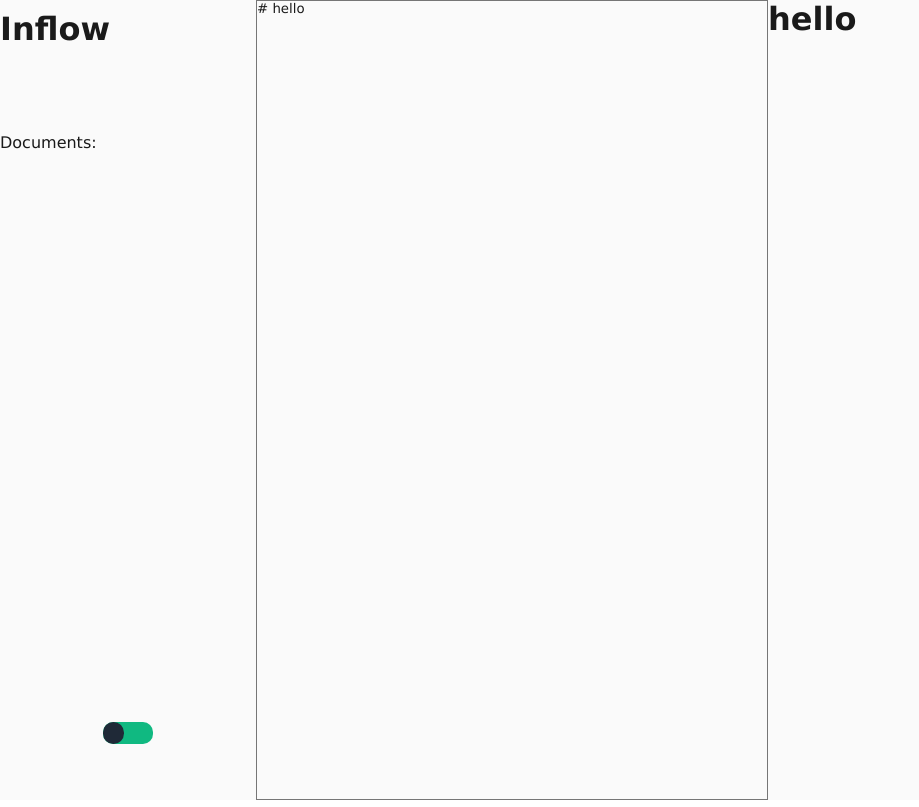
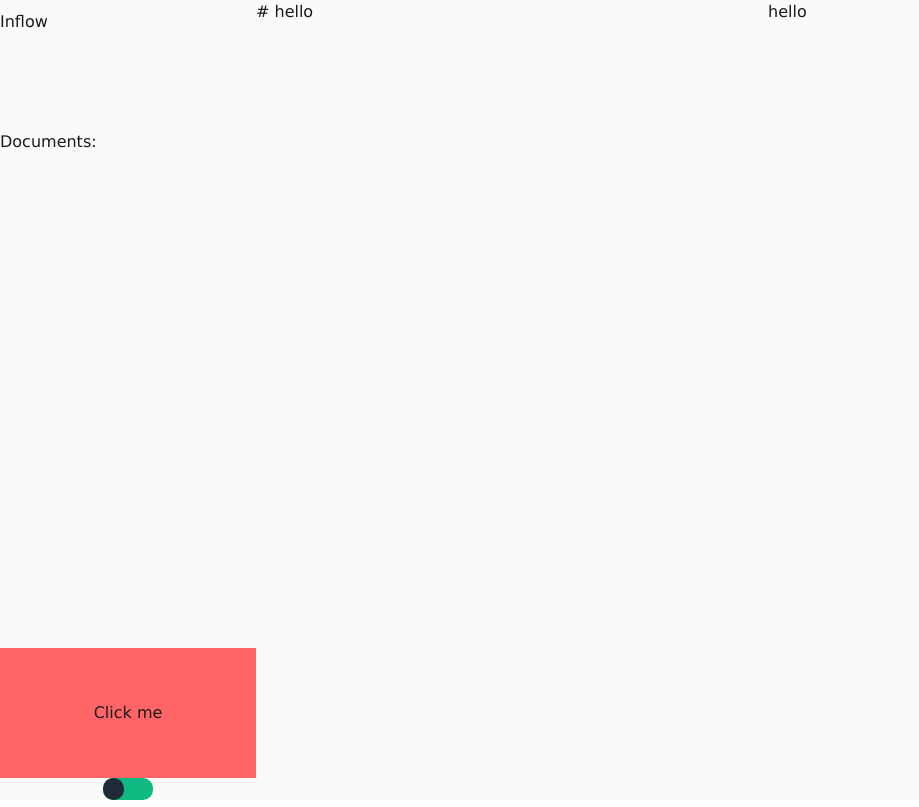
Before and after one commit to i-use-mint-btw/inkflow, a Vue app in the folder frontend/: page / in a window 1280 px wide. Shown: the whole page, without its empty margins (0-919 px from the left). Built offline with nearby package versions, Linux system fonts and the light colour scheme.

Commit message:
setup fiber

```diff
--- a/frontend/package.json
+++ b/frontend/package.json
@@ -9,10 +9,13 @@
     "preview": "vite preview"
   },
   "dependencies": {
+    "@tailwindcss/vite": "^4.1.7",
+    "autoprefixer": "^10.4.21",
     "dotenv": "^16.5.0",
     "lodash-es": "^4.17.21",
     "marked": "^15.0.11",
     "pinia": "^3.0.2",
+    "tailwindcss": "^4.1.7",
     "vue": "^3.5.13"
   },
   "devDependencies": {
--- a/frontend/src/App.vue
+++ b/frontend/src/App.vue
@@ -7,8 +7,6 @@ import { ref, onUpdated } from "vue";
 import { useGlobalStore } from "./stores/global";
 
 const input = ref("# hello");
-
-onUpdated()
 
 const store = useGlobalStore();
 </script>
--- a/frontend/src/components/Sidebar.vue
+++ b/frontend/src/components/Sidebar.vue
@@ -10,6 +10,7 @@ const store = useGlobalStore()
   <div class="sidebar" :style="{color: getTextColor()}">
     <h1 class="logo">Inflow</h1>
     <p>Documents:</p>
+    <button class="bg-red-400 active:bg-red-800">Click me</button>
     <div class="toggle-dark-mode-button-container">
       <ToggleButton :action="store.toggleDarkMode" />
     </div>
--- a/frontend/src/style.css
+++ b/frontend/src/style.css
@@ -1,3 +1,5 @@
+@import "tailwindcss";
+
 *, *::before, *::after {
   box-sizing: border-box;
   margin: 0;
--- /dev/null
+++ b/frontend/tailwind.config.ts
@@ -0,0 +1,5 @@
+import type { Config } from "tailwindcss";
+
+export default {
+  content: ["./index.html", "./src/**/*.{js,jsx,ts,tsx}"],
+} satisfies Config;
--- a/frontend/vite.config.ts
+++ b/frontend/vite.config.ts
@@ -1,7 +1,8 @@
 import { defineConfig } from 'vite'
 import vue from '@vitejs/plugin-vue'
+import tailwindcss from '@tailwindcss/vite'
 
 // https://vite.dev/config/
 export default defineConfig({
-  plugins: [vue()],
+  plugins: [vue(), tailwindcss()],
 })
```
Also changed, not shown: 2 other files (tests, documents, lock files or other folders).
